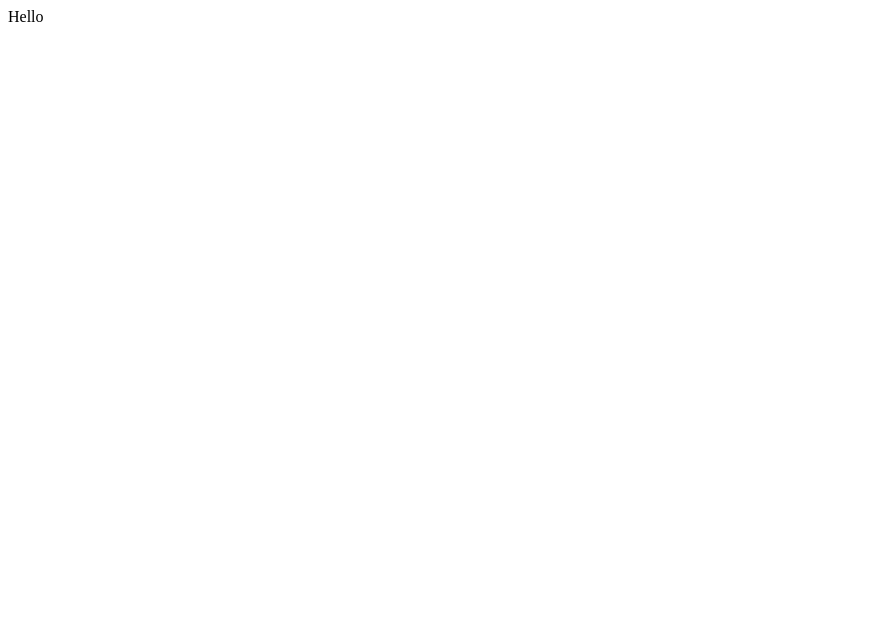
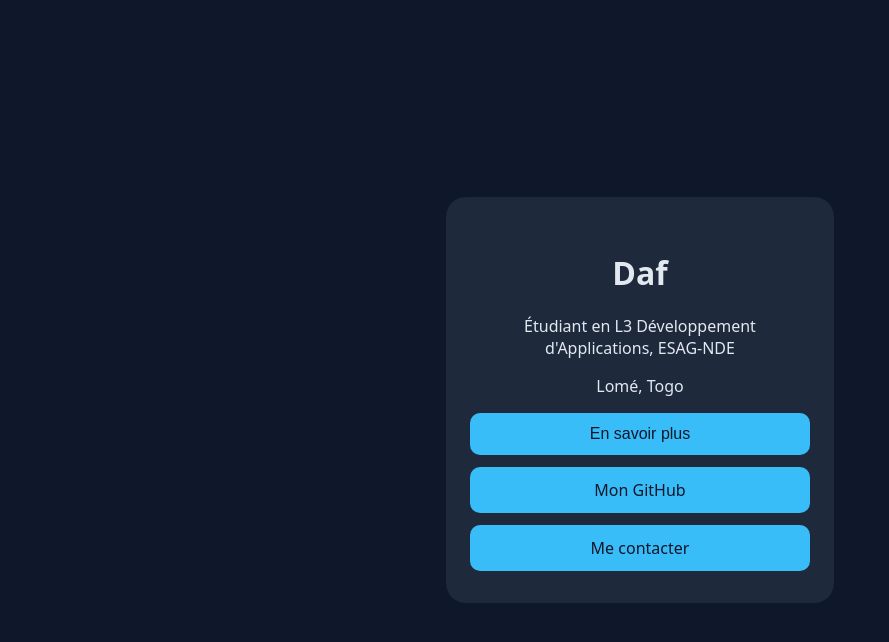
Before and after one commit to hinimimas39-afk/My-First-Pro, a plain HTML site: page index.html in a window 1280 px wide. Shown: the whole page, without its empty margins (0-889 px from the left). Drawn offline with Linux system fonts and the light colour scheme.

Commit message:
Create a basic personal webpage in HTML

```diff
--- a/index.html
+++ b/index.html
@@ -1 +1,40 @@
-Hello
+<!DOCTYPE html>
+<html lang="fr">
+<head>
+  <meta charset="UTF-8">
+  <meta name="viewport" content="width=device-width, initial-scale=1">
+  <title>Daf | Carte de visite</title>
+  <style>
+    body { margin:0; min-height:100vh; display:grid; place-items:center;
+           font-family:system-ui,sans-serif; background:#0f172a; color:#e2e8f0; }
+    .carte { width:min(90%,340px); padding:32px 24px; text-align:center;
+             background:#1e293b; border-radius:20px; }
+    a, button { display:block; width:100%; box-sizing:border-box; margin-top:12px;
+                padding:12px; border:0; border-radius:10px; font-size:1rem;
+                background:#38bdf8; color:#0f172a; text-decoration:none; cursor:pointer; }
+    a:hover, button:hover { opacity:.85; }
+  </style>
+</head>
+<body>
+  <main class="carte">
+    <h1>Daf</h1>
+    <p>Étudiant en L3 Développement d'Applications, ESAG-NDE</p>
+    <p>Lomé, Togo</p>
+
+    <button id="btn">En savoir plus</button>
+    <p id="bio" hidden>Passionné par le développement d'applications.</p>
+
+    <a href="https://github.com/TON-PSEUDO">Mon GitHub</a>
+    <a href="mailto:TON-EMAIL">Me contacter</a>
+  </main>
+
+  <script>
+    const btn = document.getElementById('btn');
+    const bio = document.getElementById('bio');
+    btn.addEventListener('click', () => {
+      bio.hidden = !bio.hidden;
+      btn.textContent = bio.hidden ? 'En savoir plus' : 'Masquer';
+    });
+  </script>
+</body>
+</html>
```
